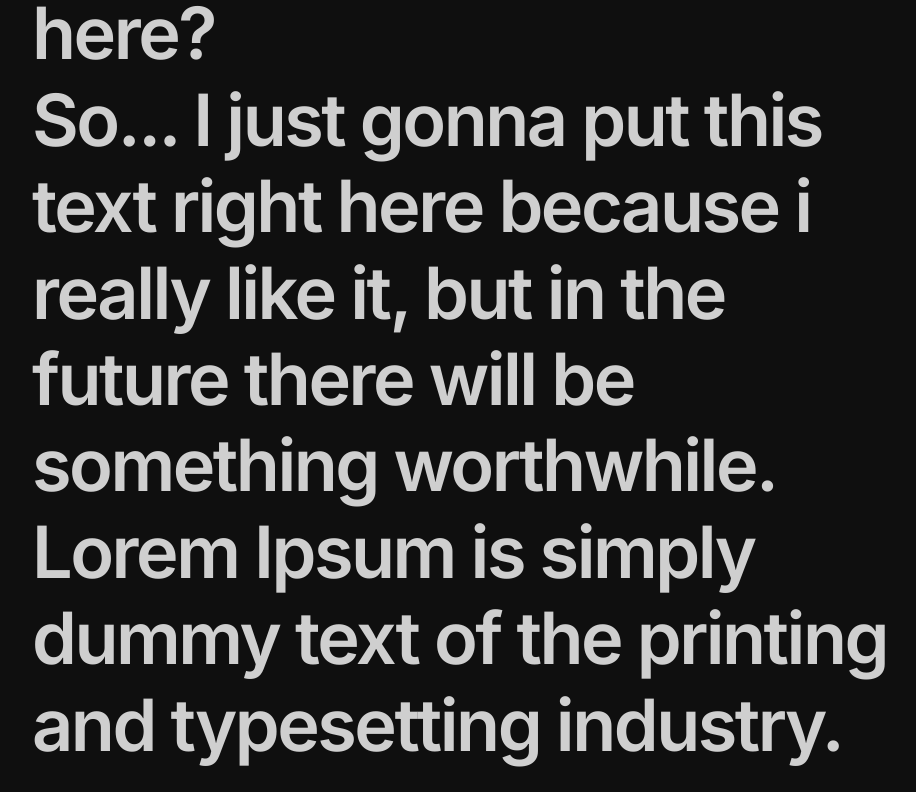
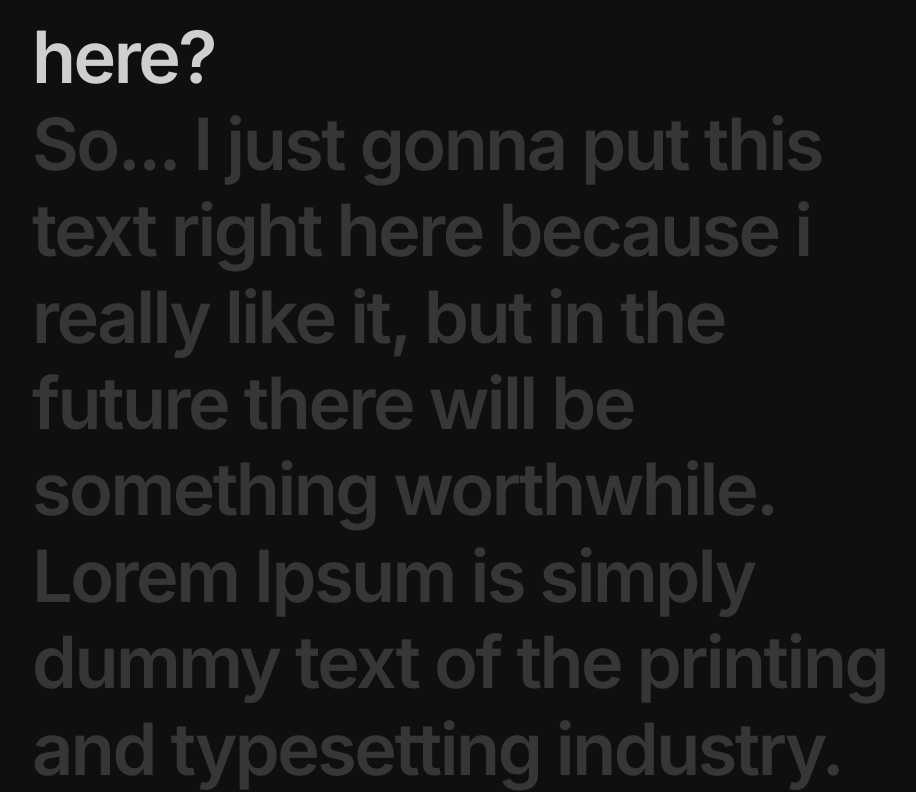
Before and after one commit to qqghst/my-website, a React (Create React App) app: page / in a window 1280 px wide. Shown: the part 2640-3432 px from the top of the page, without its empty margins (8-924 px from the left). Built offline with nearby package versions, Linux system fonts and the light colour scheme.

Commit message:
completed text section

```diff
--- a/src/App.tsx
+++ b/src/App.tsx
@@ -1,5 +1,4 @@
 import React from 'react';
-import styles from './styles';
 import NavBar from "./components/pages/NavBar";
 import Hero from "./components/pages/Hero";
 import About from "./components/pages/About";
@@ -24,17 +23,18 @@ function App() {
             <Hero />
             <About />
             <KeepInTouch />
+            <Projects />
             <Text />
 
-
+            {/*
             <div className={`bg-background ${styles.paddingX} ${styles.flexCenter}`}>
                 <div className={`${styles.boxWidth}`}>
-                    {/* <About /> */}
-                    {/* <ScrollHorizontal /> */}
+                    <About />
+                    <ScrollHorizontal />
                     <Projects />
-                    {/* <Text /> */}
+                    <Text />
                 </div>
-            </div>
+            </div> */}
         </div>
     );
 }
--- a/src/components/pages/Text.tsx
+++ b/src/components/pages/Text.tsx
@@ -1,14 +1,36 @@
-import React from 'react';
-import styles from '../styles/Text.module.css'
+import React, { useContext, useRef } from 'react';
+import { ScrollContext } from '../../utils/scroll-observer';
+import styles from '../styles/Text.module.css';
+
+const opacityForBlock = (sectionProgress: number, blockNo: number) => {
+    const progress = sectionProgress - blockNo;
+    if (progress >= 0 && progress < 1) return 1
+    return 0.2
+}
 
 const Text: React.FC = () => {
+    const { scrollY } = useContext(ScrollContext)
+    const refContainer = useRef<HTMLDivElement>(null)
+
+    const numOfPages = 3
+    let progress = 0
+
+    const { current: elContainer } = refContainer
+    if (elContainer) {
+        const { clientHeight, offsetTop } = elContainer
+        const screenH = window.innerHeight
+        const halfH = screenH / 2
+        const percentY = Math.min(clientHeight + halfH, Math.max(-screenH, scrollY - offsetTop) + halfH) / clientHeight
+        progress = Math.min(numOfPages - 0.5, Math.max(0.5, percentY * numOfPages))
+    }
+
     return (
-        <section className='bg-background container mx-auto text-whiteOppacity'>
+        <section ref={refContainer} className='bg-background container mx-auto text-whiteOppacity'>
             <div className='min-h-screen max-w-4xl py-24 md:py-28 lg:py-36 flex flex-col justify-center items-center text-4xl md:text-6xl lg:text-7xl tracking-bigText font-semibold'>
                 <div className='leading-[120%] mb-[32px]'>
-                    <div className={styles.text}>I don&apos;t know what to write here?</div>
-                    <span className={`${styles.text} inline-block after:content-['_']`}>So... I just gonna put this text right here because i really like it, but in the future there will be something worthwhile.</span>
-                    <span className={`${styles.text} inline-block`}>Lorem Ipsum is simply dummy text of the printing and typesetting industry.</span>
+                    <div className={styles.text} style={{opacity: opacityForBlock(progress, 0)}}>I don&apos;t know what to write here?</div>
+                    <span className={`${styles.text} inline-block after:content-['_']`} style={{opacity: opacityForBlock(progress, 1)}}>So... I just gonna put this text right here because i really like it, but in the future there will be something worthwhile.</span>
+                    <span className={`${styles.text} inline-block`} style={{opacity: opacityForBlock(progress, 2)}}>Lorem Ipsum is simply dummy text of the printing and typesetting industry.</span>
                 </div>
             </div>
         </section>
--- a/src/index.tsx
+++ b/src/index.tsx
@@ -2,10 +2,14 @@ import React from 'react';
 import ReactDOM from 'react-dom/client';
 import './index.css';
 import App from './App';
+import ScrollObserver from './utils/scroll-observer';
 
 const root = ReactDOM.createRoot(
-  document.getElementById('root') as HTMLElement
+    document.getElementById('root') as HTMLElement
 );
 root.render(
-    <App />
+    <ScrollObserver>
+         <App />
+    </ScrollObserver>
+
 );
--- /dev/null
+++ b/src/utils/scroll-observer.tsx
@@ -0,0 +1,33 @@
+import React, { useCallback, useEffect, useState } from "react";
+
+interface ScrollValue {
+    scrollY: number
+};
+
+interface Props {
+    children: React.ReactNode
+};
+
+export const ScrollContext = React.createContext<ScrollValue>({
+    scrollY: 0
+});
+
+const ScrollObserver: React.FC<Props> = ({ children }) => {
+    const [scrollY, setScrollY] = useState(0)
+    const handleScroll = useCallback(() => {
+        setScrollY(window.scrollY)
+    }, [])
+
+    useEffect(() => {
+        document.addEventListener('scroll', handleScroll, {passive:true})
+        return () => document.removeEventListener('scroll', handleScroll)
+    }, [handleScroll])
+
+    return (
+        <ScrollContext.Provider value={{ scrollY }}>
+            { children }
+        </ScrollContext.Provider>
+    )
+};
+
+export default ScrollObserver;
```
Also changed, not shown: src/components/pages/Hero.tsx (+42 -2 lines).
